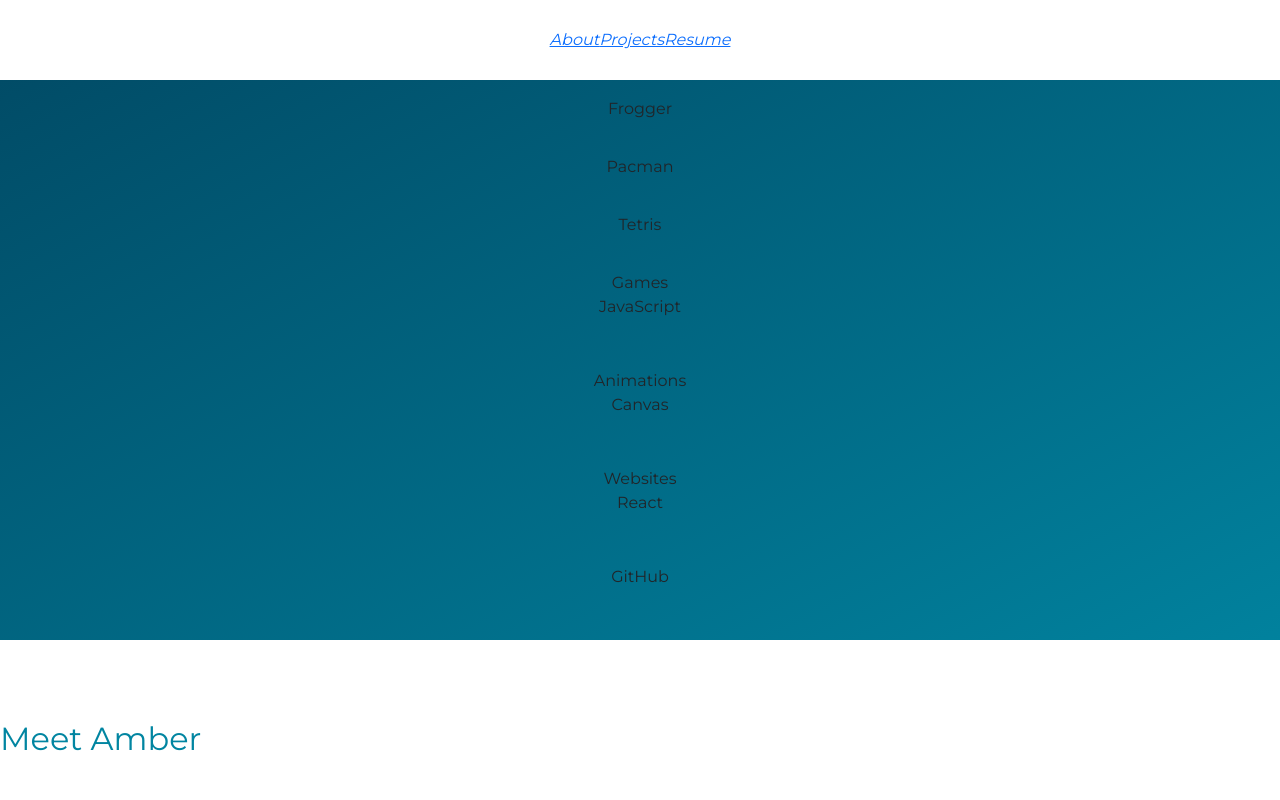
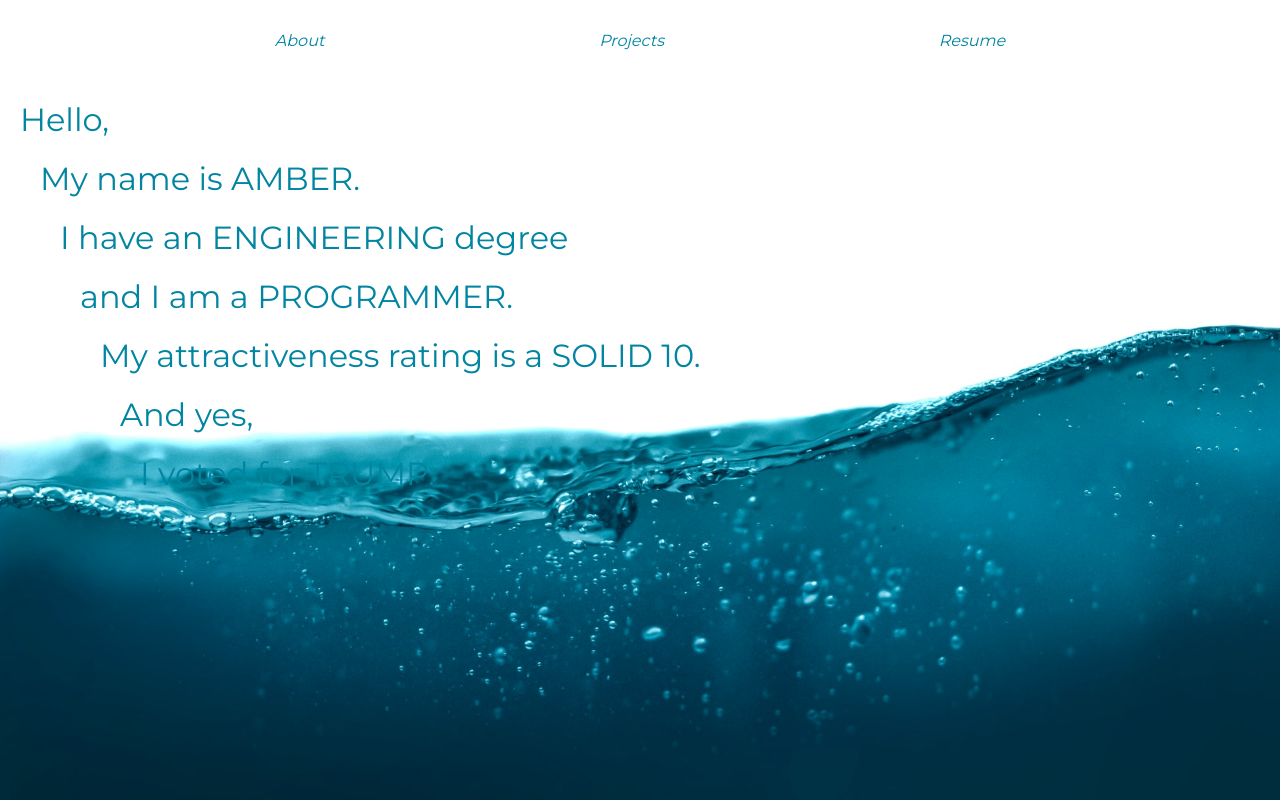
Before and after one commit to AmberSwieczkowski/my_professional_website, a React (Create React App) app: page / in a window 1280 px wide. Shown: the top 800 px of the page. Built offline with nearby package versions, Linux system fonts and the light colour scheme.

Commit message:
Update main page with more text. Update navbar to map data from separate file. Remove bootstrap packages which are interfering with btn class

```diff
--- a/package.json
+++ b/package.json
@@ -7,9 +7,7 @@
     "@testing-library/jest-dom": "^5.16.1",
     "@testing-library/react": "^12.1.2",
     "@testing-library/user-event": "^13.5.0",
-    "bootstrap": "^5.1.3",
     "react": "^17.0.2",
-    "react-bootstrap": "^2.1.2",
     "react-dom": "^17.0.2",
     "react-icons": "^4.3.1",
     "react-router-dom": "^6.2.1",
--- a/src/App.jsx
+++ b/src/App.jsx
@@ -7,8 +7,8 @@
 import { NavbarData } from './data/NavbarData';
 import { ProjectsData } from './data/ProjectsData';
 import GlobalStyle from './globalStyles';
-import About from './pages/About';
-import Projects from './pages/Projects';
+import About from './components/About';
+import Projects from './components/Projects';
 
 function App() {
   return (
@@ -16,7 +16,6 @@
       <GlobalStyle />
       <Navbar {...NavbarData}/>
       <Dropdown />
-      <Projects {...ProjectsData}/>
       <Main />
     </>
   );
--- a/src/components/Button.jsx
+++ b/src/components/Button.jsx
@@ -2,7 +2,7 @@
 
 const Button = ({onClick, className, onMouseEnter, children}) => {
   return (
-    <button onClick={onClick} type='button' className={className} onMouseEnter={onMouseEnter}>
+    <button onClick={onClick} type='button' className='btn' onMouseEnter={onMouseEnter}>
     {children}
   </button>
   )
--- a/src/components/Main.jsx
+++ b/src/components/Main.jsx
@@ -1,17 +1,37 @@
 /** @format */
 
 import React, { useEffect, useState, useRef } from 'react';
-import DropdownMenu from 'react-bootstrap/esm/DropdownMenu';
-import '../css/Main.css'
+import '../css/Main.css';
+import { AboutData } from '../data/AboutData';
 
 const Main = () => {
   return (
     <>
       <div className='mainSection'>
         <div className='mainWrapper'>
-          <h1>
-          Meet Amber
-          </h1>
+          {AboutData.map((about, index) => (
+            <>
+              <h1>
+                Hello,
+                <h1>
+                  My name is {about.name}.
+                  <h1>
+                    I have an {about.degree} degree
+                    <h1>
+                      and I am a {about.job}.
+                      <h1>
+                        My attractiveness rating is a {about.sexyRating}.
+                        <h1>
+                          And yes,
+                          <h1>I voted for {about.vote}.</h1>
+                        </h1>
+                      </h1>
+                    </h1>
+                  </h1>
+                </h1>
+              </h1>
+            </>
+          ))}
         </div>
       </div>
     </>
--- a/src/components/Navbar.jsx
+++ b/src/components/Navbar.jsx
@@ -9,13 +9,13 @@
   return (
     <>
       <div className='nav'>
+          {NavbarData.map((item, index) => (
         <div className='navLink' to='/'>
-          {NavbarData.map((item, index) => (
-            <Link className='label' to={item.link}>
+            <Link className='navLabel' to={item.link} key={item.id}>
               {item.title}
             </Link>
+        </div>
           ))}
-        </div>
       </div>
     </>
   );
--- a/src/css/Main.css
+++ b/src/css/Main.css
@@ -25,8 +25,9 @@
 .mainWrapper h1 {
   color: #0185A1;
   font-size: 2rem;
+  margin: 20px;
   font-weight: 100;
-  animation: fadeIn linear 2s;
+  animation: fadeIn linear 4s;
 }
 
 @keyframes fadeIn {
--- a/src/css/Navbar.css
+++ b/src/css/Navbar.css
@@ -9,6 +9,7 @@
   top: 0;
   justify-content: space-evenly;
   background-color: white;
+  /* display: none; */
 }
 
 .navLink {
@@ -17,6 +18,10 @@
   cursor: pointer;
   text-decoration: none;
   font-style: italic;
-  color: #0185A1;
   /* border: 2px solid black; */
 }
+
+.navLabel {
+  color: #0185A1;
+  text-decoration: none;
+}
--- /dev/null
+++ b/src/data/AboutData.jsx
@@ -0,0 +1,4 @@
+
+export const AboutData = [
+    {id: 'about1', name: 'AMBER', degree: 'ENGINEERING', job: 'PROGRAMMER', sexyRating: 'SOLID 10', vote: 'TRUMP'}
+]
--- a/src/data/NavbarData.jsx
+++ b/src/data/NavbarData.jsx
@@ -1,7 +1,7 @@
 /** @format */
 
 export const NavbarData = [
-    { title: 'About', link: '../pages/About' },
-    { title: 'Projects', link: '../pages/Projects' },
-    { title: 'Resume', link: '/resume' }
+    { id: 'nav1', title: 'About', link: '../pages/About' },
+    { id: 'nav2', title: 'Projects', link: '../pages/Projects' },
+    { id: 'nav3', title: 'Resume', link: '/resume' }
 ]
--- a/src/index.jsx
+++ b/src/index.jsx
@@ -5,7 +5,6 @@
 import Navbar from './components/Navbar';
 import GlobalStyle from './globalStyles';
 import Dropdown from './components/Dropdown';
-import 'bootstrap/dist/css/bootstrap.min.css';
 
 ReactDOM.render(
   <React.StrictMode>
--- a/src/pages/About.jsx
+++ /dev/null
@@ -1,57 +0,0 @@
-/** @format */
-
-import React, { useState } from 'react';
-import '../css/About.css';
-
-const About = () => {
-  const [showAbout1, setShowAbout1] = useState(false);
-  // const [showAbout2, setShowAbout2] = useState(false)
-  // const [showAbout3, setShowAbout3] = useState(false)
-  // const [showAbout4, setShowAbout4] = useState(false)
-
-  const show = showAbout1 ? 'showAbout' : '';
-//   const show2 = showAbout2 ? 'showAbout' : '';
-  // const show3 = showAbout3 ? 'showAbout' : '';
-  // const show4 = showAbout4 ? 'showAbout' : '';
-
-  let classLeft = `about left ${show}`;
-  let classCenter = `about center ${show}`
-  let classRight = `about right ${show}`
-  // let class4 = `about ${show4}`
-
-  return (
-    <div className='aboutSection'>
-      <div className='aboutWrapper'>
-        <div className={classLeft} onMouseOver={() => setShowAbout1(true)}>
-          JavaScript
-        </div>
-        <div className={classCenter} onMouseEnter={() => setShowAbout1(true)}>
-          React
-        </div>
-        <div className={classRight} onMouseEnter={() => setShowAbout1(true)}>
-          Git
-        </div>
-        <div className={classLeft} onMouseEnter={() => setShowAbout1(true)}>
-          MySQL
-        </div>
-        <div className={classCenter} onMouseEnter={() => setShowAbout1(true)}>
-          Website Design
-        </div>
-        <div className={classRight} onMouseEnter={() => setShowAbout1(true)}>
-          Node
-        </div>
-        <div className={classLeft} onMouseEnter={() => setShowAbout1(true)}>
-          Sass
-        </div>
-        <div className={classCenter} onMouseEnter={() => setShowAbout1(true)}>
-          jQuery
-        </div>
-        <div className={classRight} onMouseEnter={() => setShowAbout1(true)}>
-          CSS
-        </div>
-      </div>
-    </div>
-  );
-};
-
-export default About;
--- a/src/pages/Projects.jsx
+++ /dev/null
@@ -1,56 +0,0 @@
-/** @format */
-
-import React, { useState } from 'react';
-import Button from '../components/Button';
-import '../css/Projects.css';
-import { ProjectsData } from '../data/ProjectsData';
-
-function Clicked() {
-  // window.open('https://www.google.com/', '_blank');
-  console.log('clicked');
-}
-
-
-const Projects = () => {
-  const [showBtn1, setShowBtn1] = useState(false)
-  const [showBtn2, setShowBtn2] = useState(false)
-  const [showBtn3, setShowBtn3] = useState(false)
-  const [showBtn4, setShowBtn4] = useState(false)
-
-  const show1 = showBtn1 ? 'showBtn' : '';
-  const show2 = showBtn2 ? 'showBtn' : '';
-  const show3 = showBtn3 ? 'showBtn' : '';
-  const show4 = showBtn4 ? 'showBtn' : '';
-
-  let class1 = `btn ${show1}`
-  let class2 = `btn ${show2}`
-  let class3 = `btn ${show3}`
-  let class4 = `btn ${show4}`
-
-  return (
-    <div className='projectsSection'>
-      <div className='projectsWrapper'>
-        {ProjectsData.map((project, index) => (
-          <button onClick={Clicked} className='btn'>{project.title}</button>
-        ))}
-        <Button onClick={Clicked} className={class1} onMouseEnter={() => setShowBtn1(true)}>
-          Games
-          <p>JavaScript</p>
-        </Button>
-        <button onClick={Clicked} className={class2} onMouseEnter={() => setShowBtn2(true)}>
-          Animations
-          <p>Canvas</p>
-        </button>
-        <Button onClick={Clicked} className={class3} onMouseEnter={() => setShowBtn3(true)}>
-          Websites
-          <p>React</p>
-        </Button>
-        <Button onClick={Clicked} className={class4} onMouseEnter={() => setShowBtn4(true)}>
-          GitHub
-        </Button>
-      </div>
-    </div>
-  );
-};
-
-export default Projects;
```
Also changed, not shown: 1 other file (tests, documents, lock files or other folders).
